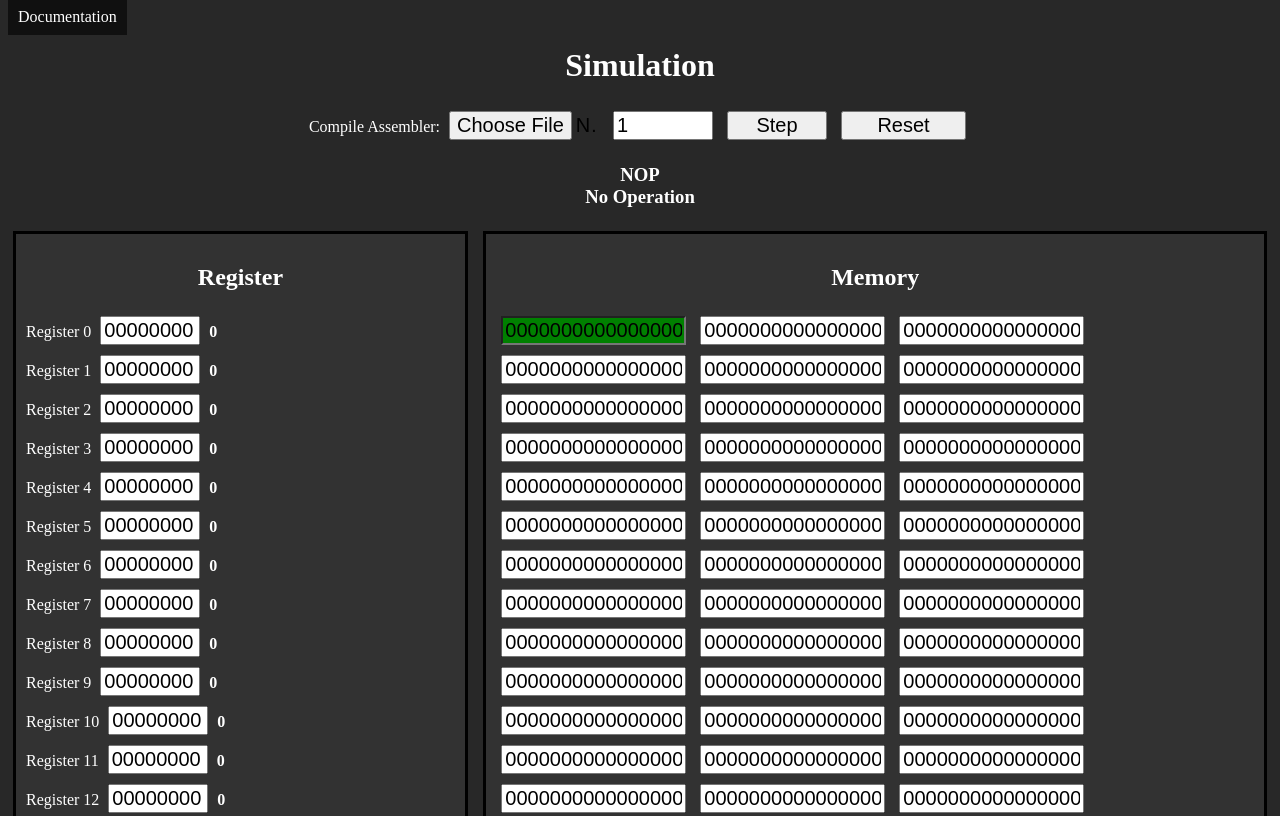
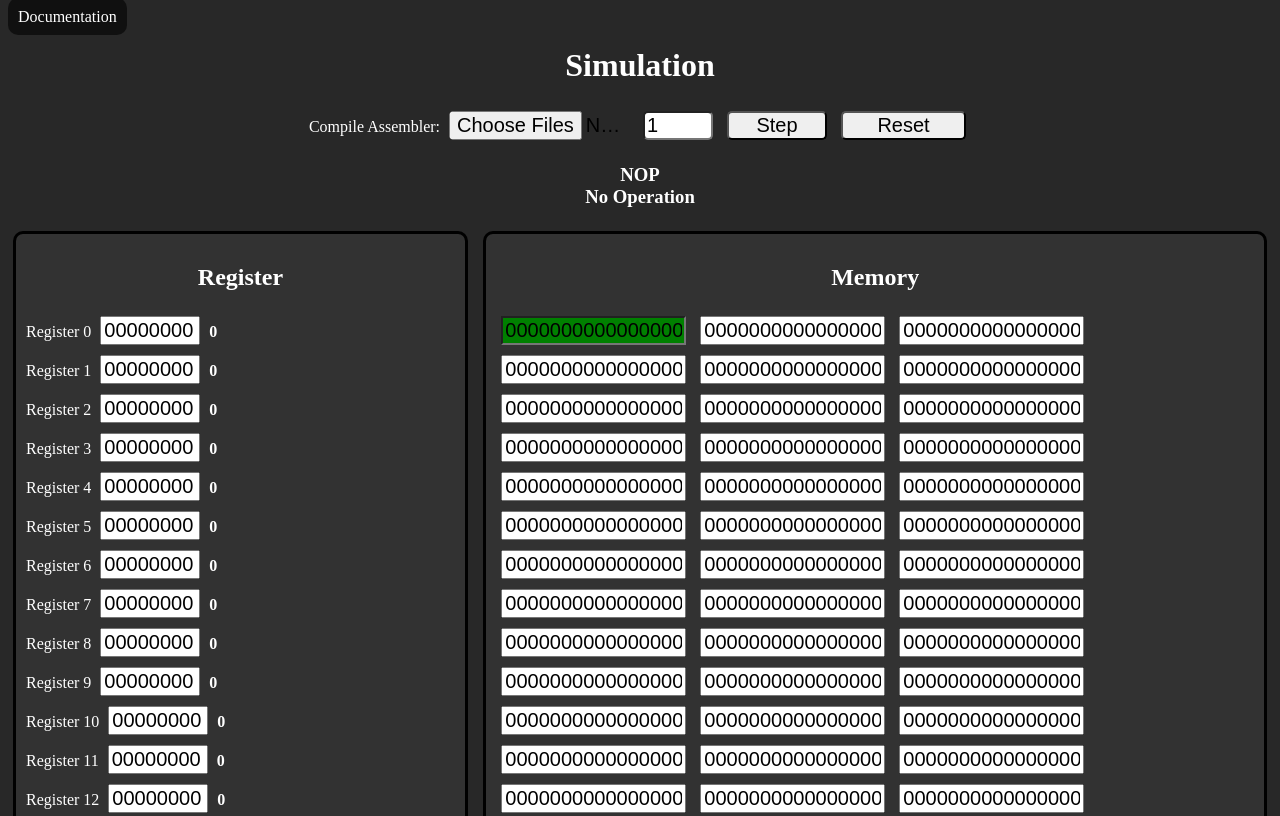
Before and after one commit to Smirrorgame/Processor-Simulator, a plain HTML site: page index.html in a window 1280 px wide. Shown: the top 816 px of the page. Drawn offline with Linux system fonts and the light colour scheme.

Commit message:
style changes

```diff
--- a/index.css
+++ b/index.css
@@ -9,14 +9,18 @@ h1, h2, h3, h4, h5, h6, p, label, strong {
   text-align: center;
   color: white;
 }
-input, button {
+
+input, button  {
   margin: 5px;
   width: 100px;
   box-sizing: border-box;
   font-size: 1.25em;
 }
+#options input, #options button {
+  border-radius: 5px;
+}
 input[type=file] {
-  width: 150px;
+  width: 180px;
 }
 #memory input {
   width: 185px;
@@ -25,13 +29,18 @@ input[type=file] {
   background-color: rgb(50,50,50);
   width:36%;
 }
-
 #memory {
   background-color: rgb(50,50,50);
   float: right;
-  width:62%;
+  width: 62%;
 }
-
+#documentation {
+  text-decoration: none;
+  padding: 10px;
+  color: white;
+  background-color: #101010;
+  border-radius: 10px;
+}
 .mainBox {
   float: left;
   padding: 10px;
@@ -39,4 +48,5 @@ input[type=file] {
   border: solid;
   border-color: black;
   margin: 5px;
+  border-radius: 10px;
 }
--- a/index.html
+++ b/index.html
@@ -9,13 +9,13 @@
   <meta charset="utf-8">
 </head>
 <body>
-  <a style="text-decoration: none; padding: 10px; color: white; background-color: #101010;" target="blank" href="https://github.com/Smirrorgame/Processor-Simulator#processor-simulator">Documentation</a>
+  <a id="documentation" target="blank" href="https://github.com/Smirrorgame/Processor-Simulator#processor-simulator">Documentation</a>
     <h1>Simulation</h1>
     <div id="options">
       <!-- <input id="parse" type="file"> -->
       <label>Compile Assembler:</label>
-      <input id="compileFile" type="file">
-      <input type="number" value=1 min=1 id="stepNum">
+      <input id="compileFile" type="file" multiple="false">
+      <input type="number" value=1 min=1 max=255 id="stepNum" style="width: 70px;">
       <button onclick="stepButton()">Step</button>
       <button onclick="reset()" style="width:125px;">Reset</button>
       <h3 id="operation">NOP</h3>
```
